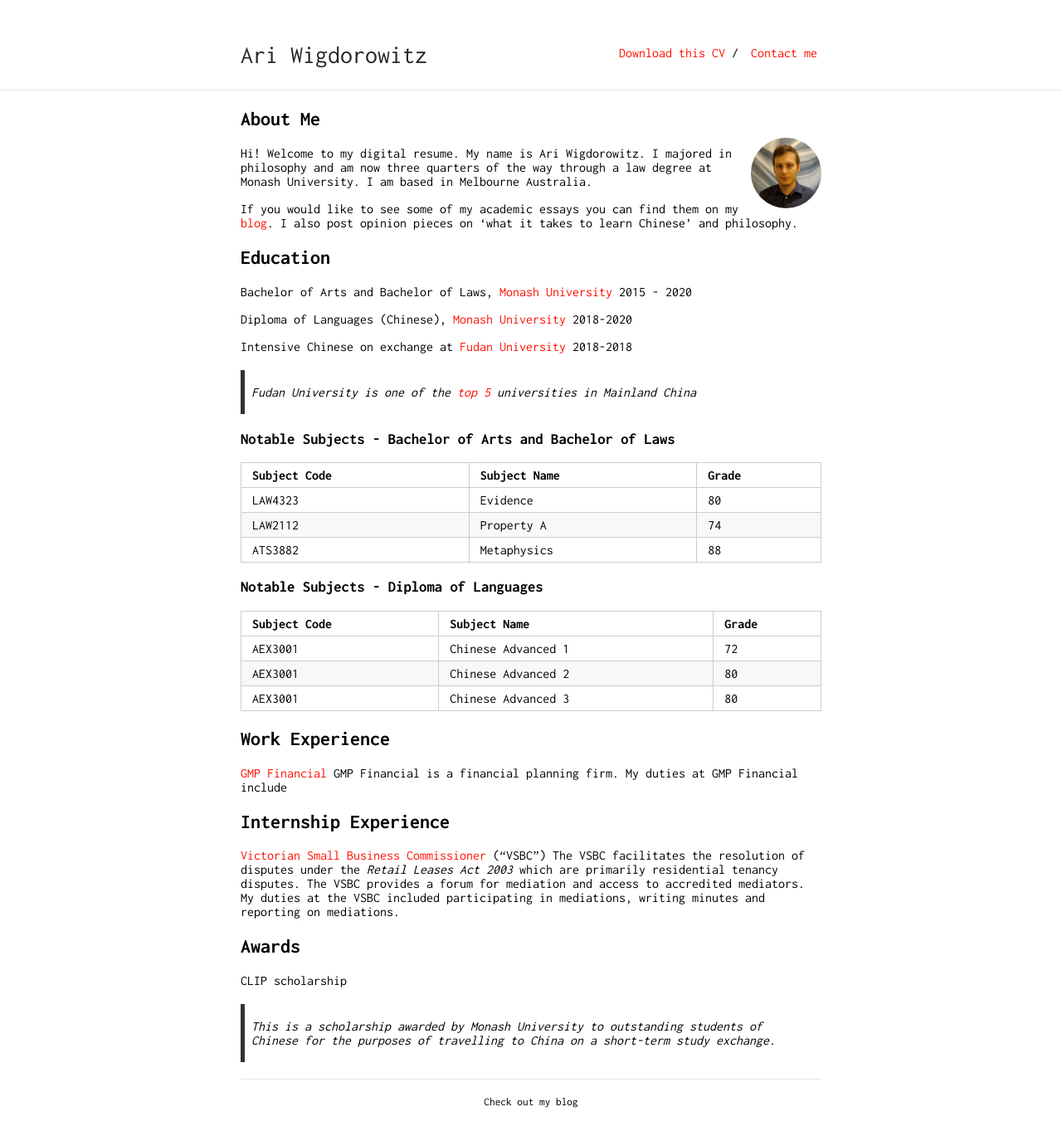
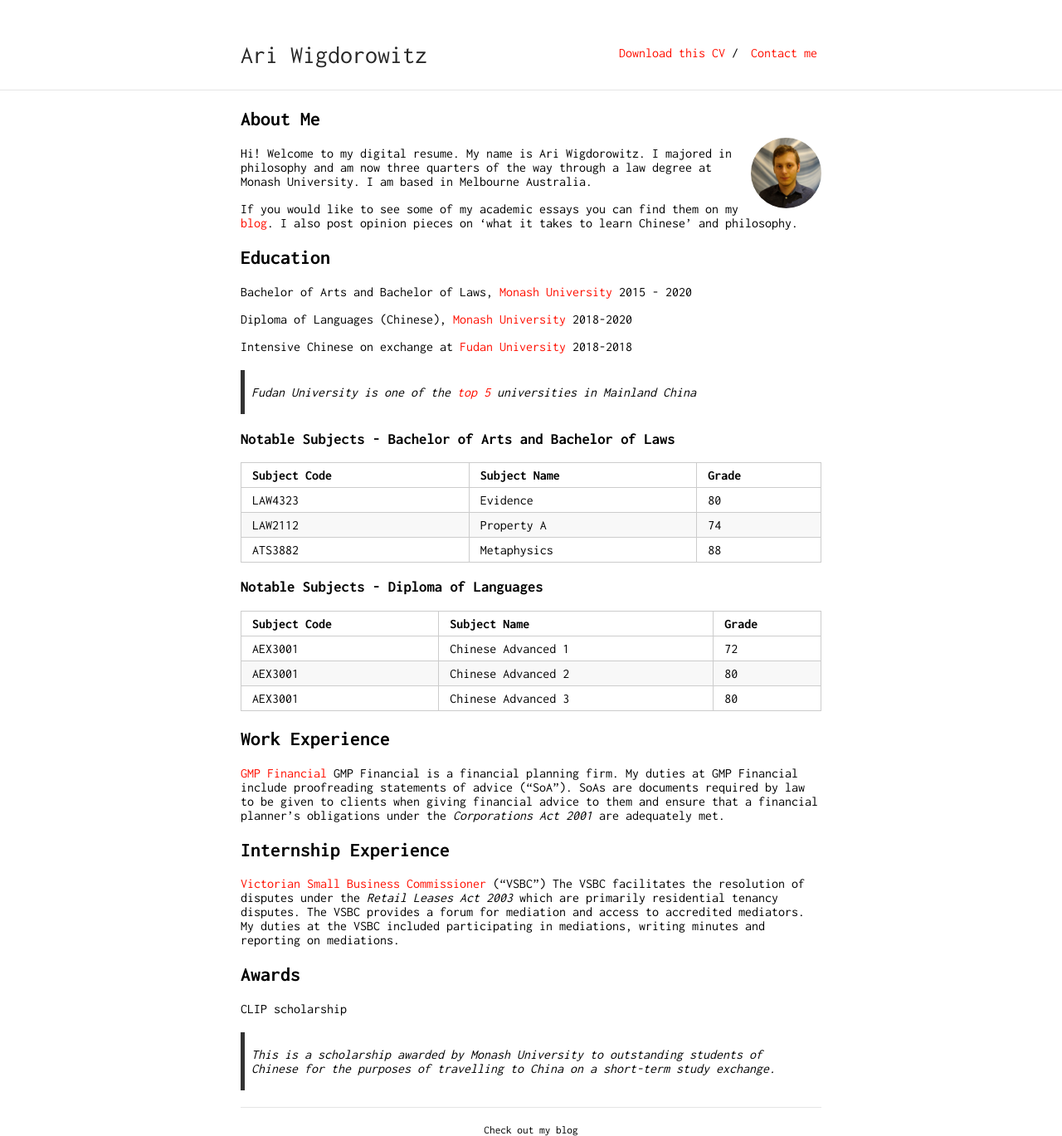
Before and after one commit to Wigdo/cv, a Jekyll site: the page built from index.md, in a window 1280 px wide. Shown: the whole page at 83% size. Built offline with Jekyll 4.4.1, drawn with Linux system fonts in a browser that asks for light colours; our own code applies the rules of GitHub Pages for plain Markdown files; before the commit the page ends 1335 px from its top, so only the background shows below that.

Commit message:
Update index.md

```diff
--- a/index.md
+++ b/index.md
@@ -43,7 +43,7 @@ AEX3001 | Chinese Advanced 3  | 80
 ## Work Experience
 
 [GMP Financial](https://gmpfinancial.com.au/)
-GMP Financial is a financial planning firm. My duties at GMP Financial include
+GMP Financial is a financial planning firm. My duties at GMP Financial include proofreading statements of advice ("SoA"). SoAs are documents required by law to be given to clients when giving financial advice to them and ensure that a financial planner's obligations under the <em> Corporations Act 2001 </em> are adequately met.
 
 ## Internship Experience
 
```
